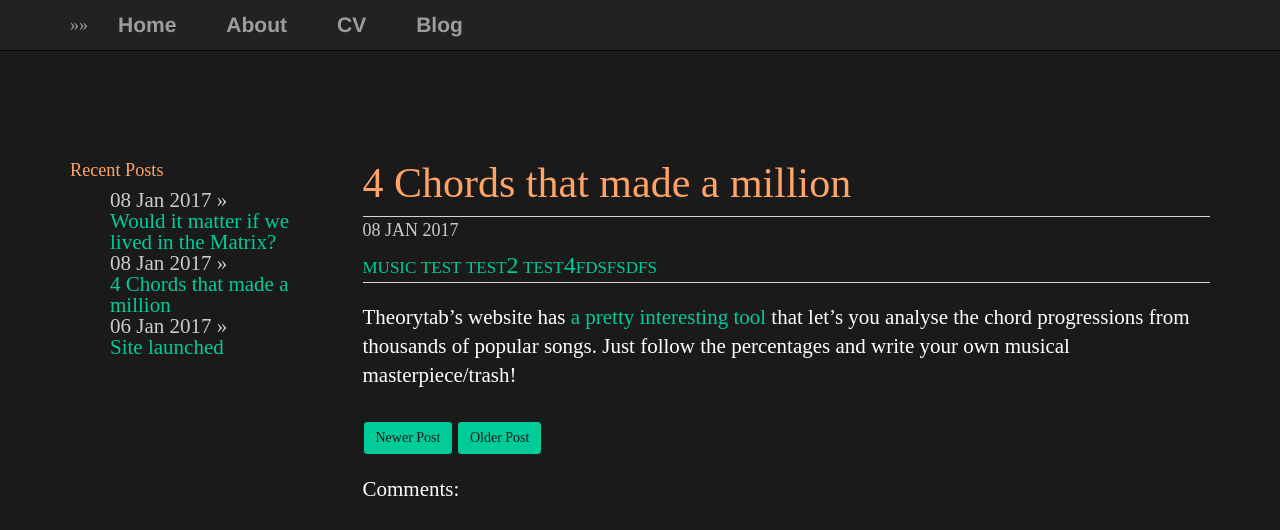
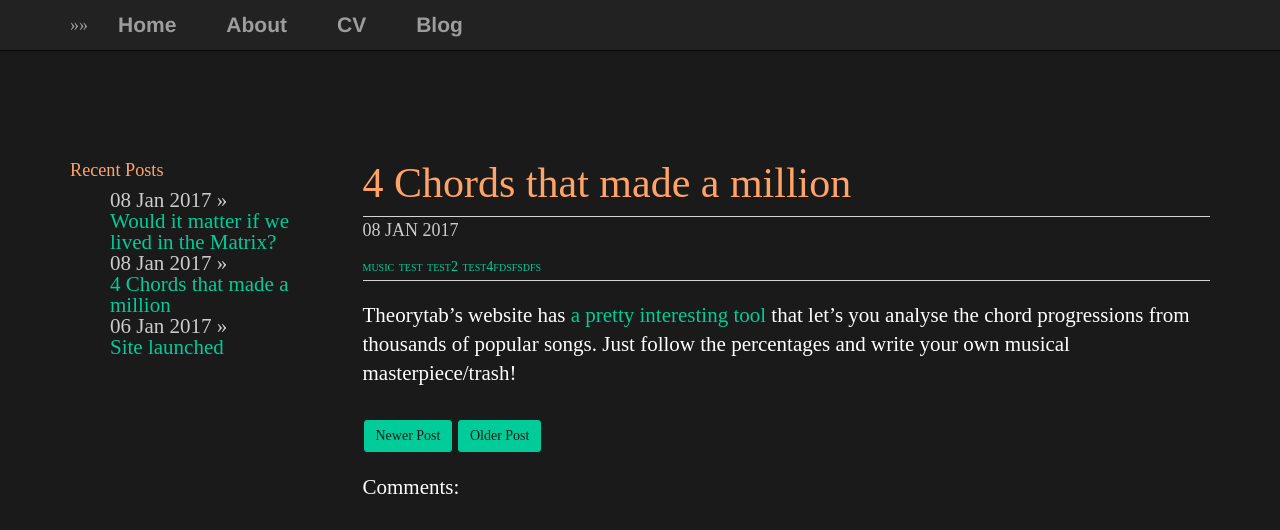
Before and after one commit to plantecophys/plantecophys, a Jekyll site: the page built from _posts/2017-01-01-4chords.md, in a window 1280 px wide. Shown: the top 530 px of the page. Built offline with Jekyll 4.4.1, drawn with Linux system fonts in a browser that asks for light colours; grey boxes are pictures that could not be loaded.

Commit message:
Update main.css

```diff
--- a/css/main.css
+++ b/css/main.css
@@ -47,7 +47,7 @@ a:visited {
     border:1px solid #d5d5d5;
     border-width:1px 0;
     font-size:12px;
-    line-height:20px;
+    line-height:10px;
     margin:0 0 20px;
     padding:1px 0;
     text-transform:uppercase
@@ -67,7 +67,7 @@ li.tag_list_item {
 a.tag_list_link {
     border-left:1px solid #ccc;
     color:#00cc99;
-    font-size:24px;
+    font-size:14px;
     font-variant:small-caps;
     margin:0;
     padding: 0 0px;
```
